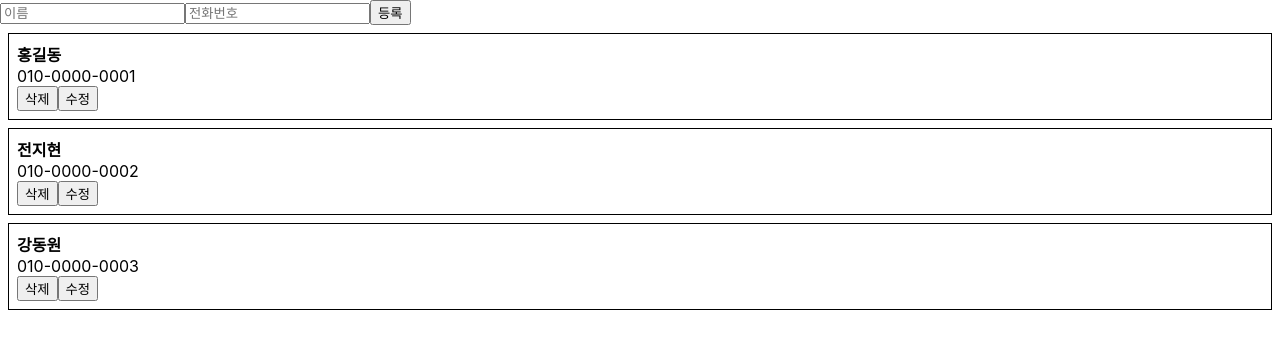
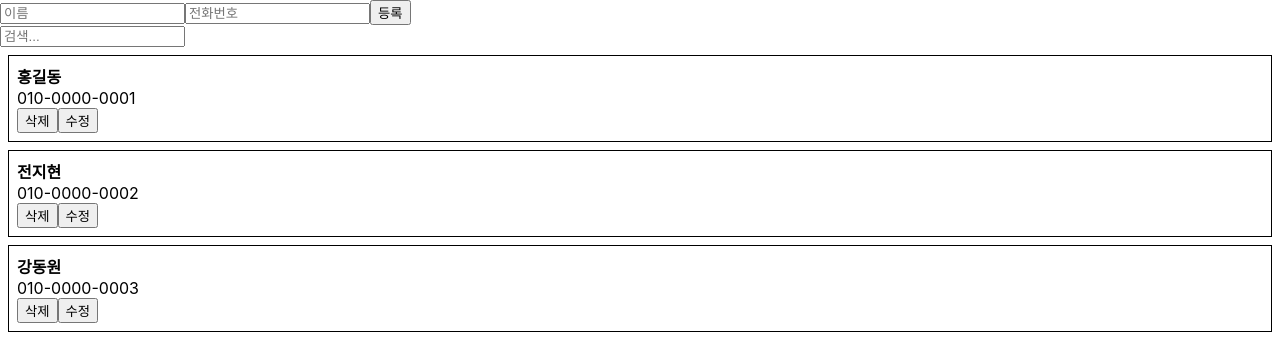
Before and after one commit to hyoni0817/React_tutorials, a React (Create React App) app in the folder contact-app/: page / in a window 1280 px wide. Shown: the top 362 px of the page. Built offline with nearby package versions, Linux system fonts and the light colour scheme.

Commit message:
이름으로 전화번호 찾기 구현 위해 소스코드 수정

```diff
--- a/contact-app/src/App.js
+++ b/contact-app/src/App.js
@@ -21,8 +21,14 @@
         name: '강동원',
         phone: '010-0000-0003'
       },
-    ] //컴포넌트 최적화 작업을 할 때 사전에 초기값이 미리 있는게 편하다
+    ], //컴포넌트 최적화 작업을 할 때 사전에 초기값이 미리 있는게 편하다
+    keyword:'',
+  }
 
+  handleChange = (e) => {
+    this.setState({
+      keyword:e.target.value,
+    })
   }
   handleCreate = (data) => {
     //this.state.information.push(data); 처럼 사용하면 절대 안된다.
@@ -71,8 +77,15 @@
       <div>
         <PhoneForm onCreate={this.handleCreate}/>
         {/*Ctrl 키를 누르고 아래 phoneInfoList 에 마우스 커서를 대면 파일을 바로 열 수 있다.*/}
+        <input
+          value={this.state.keyword}
+          onChange={this.handleChange}
+          placeholder="검색..."
+        />
         <PhoneInfoList
-          data={this.state.information}
+          data={this.state.information.filter(
+            info => info.name.indexOf(this.state.keyword) > -1
+          )}
           onRemove={this.handleRemove}
           onUpdate={this.handleUpdate}
         />
```
